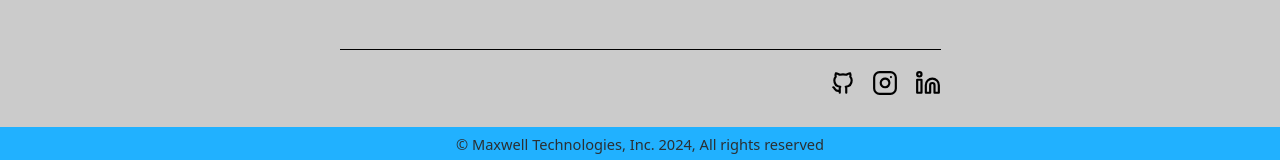
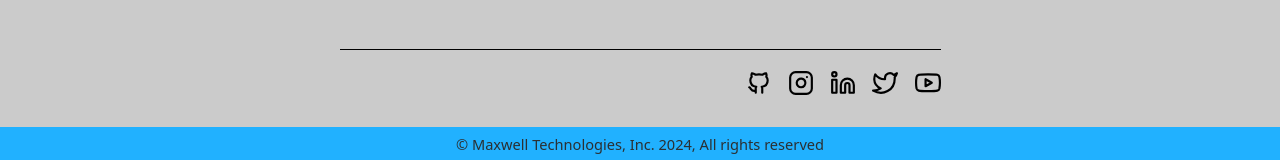
Before and after one commit to Purple-Code-sh/ModelMind, a React (Vite) app: page / in a window 1280 px wide. Shown: the part 465-625 px from the top of the page. Built offline with nearby package versions, Linux system fonts and the light colour scheme.

Commit message:
creates more svg icon components

```diff
--- a/src/components/Footer/Footer.tsx
+++ b/src/components/Footer/Footer.tsx
@@ -7,6 +7,8 @@ import logoSvg from "../../assets/logo.svg";
 import GithubIcon from '../svg/GithubIcon'
 import InstagramIcon from '../svg/InstagramIcon'
 import LinkedInIcon from '../svg/LinkedInIcon'
+import TwitterIcon from '../svg/TwitterIcon'
+import YouTubeIcon from '../svg/YouTubeIcon'
 
 const Footer: React.FC = () => {
 
@@ -14,6 +16,8 @@ const Footer: React.FC = () => {
     { name: "Github", link: "#", icon: <GithubIcon className={`${moduleStyles.iconColor}`}/> },
     { name: "Instagram", link: "#", icon: <InstagramIcon className={`${moduleStyles.iconColor}`}/> },
     { name: "Linkedin", link: "#", icon: <LinkedInIcon className={`${moduleStyles.iconColor}`}/> },
+    { name: "Twitter", link: "#", icon: <TwitterIcon className={`${moduleStyles.iconColor}`}/> },
+    { name: "Youtube", link: "#", icon: <YouTubeIcon className={`${moduleStyles.iconColor}`}/> },
   ]
 
   return (
--- /dev/null
+++ b/src/components/svg/TwitterIcon.tsx
@@ -0,0 +1,23 @@
+
+interface TwitterIconProps {
+  className?: string;
+}
+
+const TwitterIcon: React.FC<TwitterIconProps> = ({ className }) => (
+  <svg
+    className={className}
+    xmlns="http://www.w3.org/2000/svg"
+    width="1em"
+    height="1em"
+    viewBox="0 0 24 24"
+    fill="none"
+    stroke="currentColor"
+    strokeWidth="2"
+    strokeLinecap="round"
+    strokeLinejoin="round"
+  >
+    <path d="M23 3a10.9 10.9 0 0 1-3.14 1.53 4.48 4.48 0 0 0-7.86 3v1A10.66 10.66 0 0 1 3 4s-4 9 5 13a11.64 11.64 0 0 1-7 2c9 5 20 0 20-11.5a4.5 4.5 0 0 0-.08-.83A7.72 7.72 0 0 0 23 3z"></path>
+  </svg>
+);
+
+export default TwitterIcon;
--- /dev/null
+++ b/src/components/svg/YouTubeIcon.tsx
@@ -0,0 +1,24 @@
+
+interface YouTubeIconProps {
+  className?: string;
+}
+
+const YouTubeIcon: React.FC<YouTubeIconProps> = ({ className }) => (
+  <svg
+    className={className}
+    xmlns="http://www.w3.org/2000/svg"
+    width="1em"
+    height="1em"
+    viewBox="0 0 24 24"
+    fill="none"
+    stroke="currentColor"
+    strokeWidth="2"
+    strokeLinecap="round"
+    strokeLinejoin="round"
+  >
+    <path d="M22.54 6.42a2.78 2.78 0 0 0-1.94-2C18.88 4 12 4 12 4s-6.88 0-8.6.46a2.78 2.78 0 0 0-1.94 2A29 29 0 0 0 1 11.75a29 29 0 0 0 .46 5.33A2.78 2.78 0 0 0 3.4 19c1.72.46 8.6.46 8.6.46s6.88 0 8.6-.46a2.78 2.78 0 0 0 1.94-2 29 29 0 0 0 .46-5.25 29 29 0 0 0-.46-5.33z"></path>
+    <polygon points="9.75 15.02 15.5 11.75 9.75 8.48 9.75 15.02"></polygon>
+  </svg>
+);
+
+export default YouTubeIcon;
```
